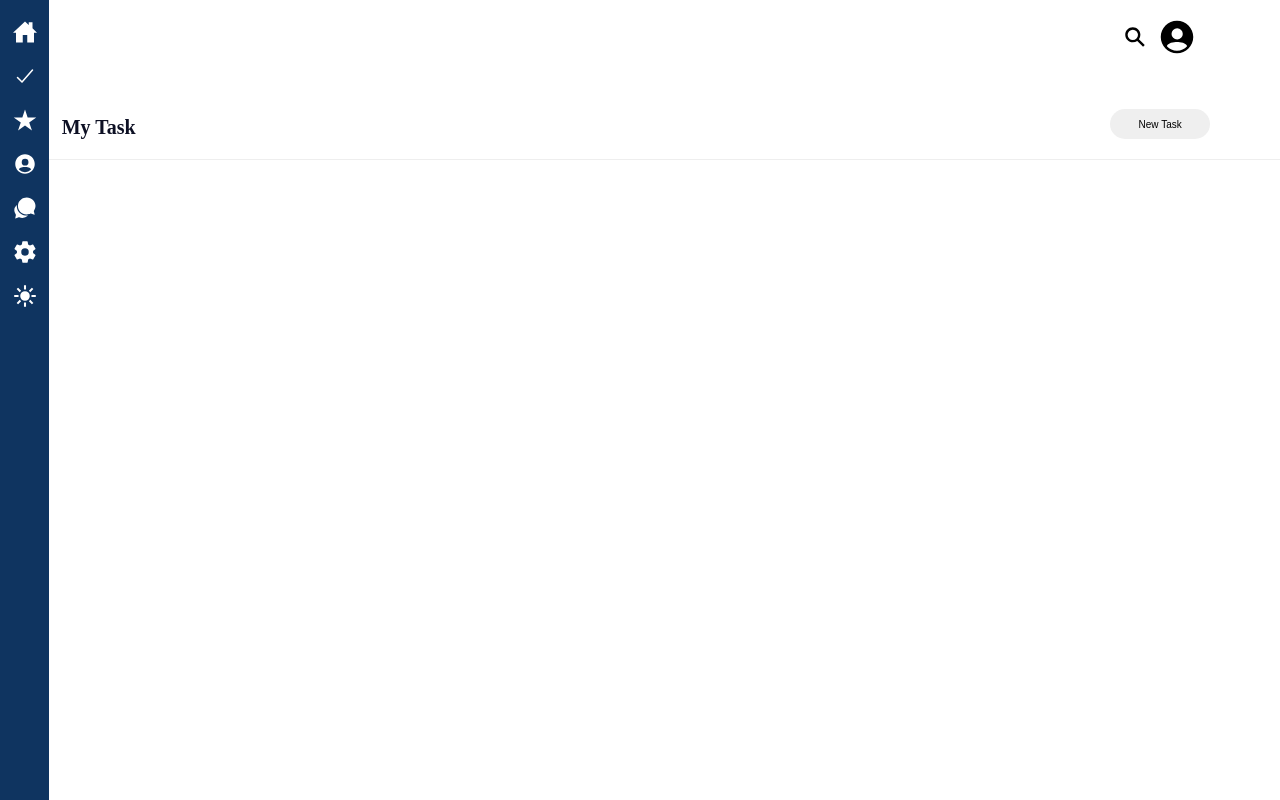
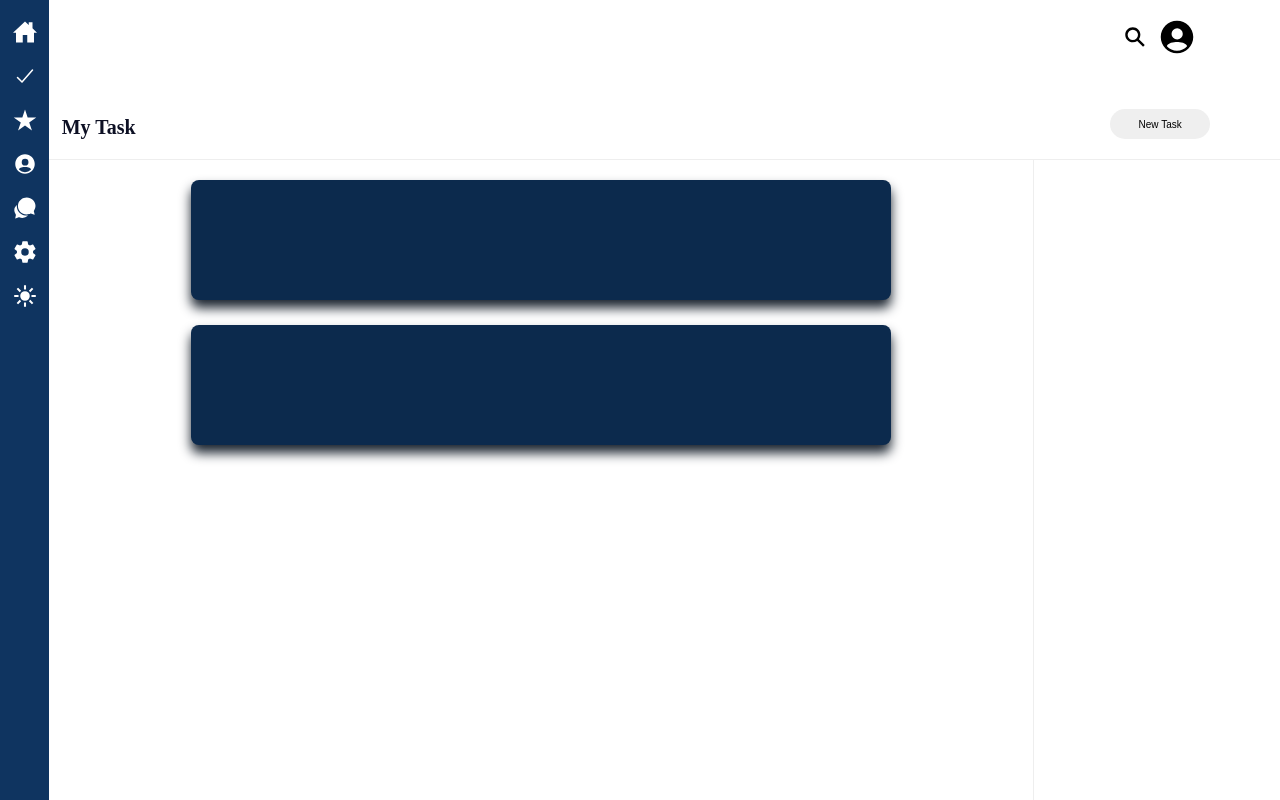
Before and after one commit to Ervin001/TOP_TODO-Project, a website built with webpack: page dist/index.html in a window 1280 px wide. Built offline with nearby package versions, Linux system fonts and the light colour scheme.

Commit message:
added style to todo container

```diff
--- a/src/assets/style.css
+++ b/src/assets/style.css
@@ -4,6 +4,9 @@
   --sidebar-color: #0f3460;
   --topcontent-bottom-border-color: #eee;
   --main-task-color: #0d1024;
+  --todo-container-color: #0c2a4d;
+  --todo-container-shadow-color: rgb(27, 36, 47);
+
   --support-svg-icon: url('/src/assets/icons/chatbubbles-sharp.svg');
   --checkmark-svg-icon: url('/src/assets/icons/checkmark-outline.svg');
   --home-svg-icon: url('/src/assets/icons/home-sharp.svg');
@@ -172,6 +175,20 @@ html {
   grid-area: mc;
   display: flex;
   flex-direction: column;
+  align-items: center;
+  gap: 2.5rem;
+
+  padding: 2rem 0;
+  border-right: var(--topcontent-bottom-border-color) solid 1px;
+}
+
+.todo-container {
+  border-radius: 8px;
+  min-width: 70rem;
+
+  height: 12rem;
+  background-color: var(--todo-container-color);
+  box-shadow: 0rem 8px 12px var(--todo-container-shadow-color);
 }
 
 .extra-info {
--- a/src/display.js
+++ b/src/display.js
@@ -87,5 +87,13 @@ export class DisplayUI {
     todoButtonEl.classList.add('todo-button');
     todoButtonEl.textContent = 'New Task';
     topRightContainerEl.appendChild(todoButtonEl);
+
+    // Expiremental todo item
+    const todoContainerEl = document.createElement('div');
+    todoContainerEl.classList.add('todo-container');
+    todoInfoContainerEl.appendChild(todoContainerEl);
+    const todoContainerEl2 = document.createElement('div');
+    todoContainerEl2.classList.add('todo-container');
+    todoInfoContainerEl.appendChild(todoContainerEl2);
   }
 }
```
